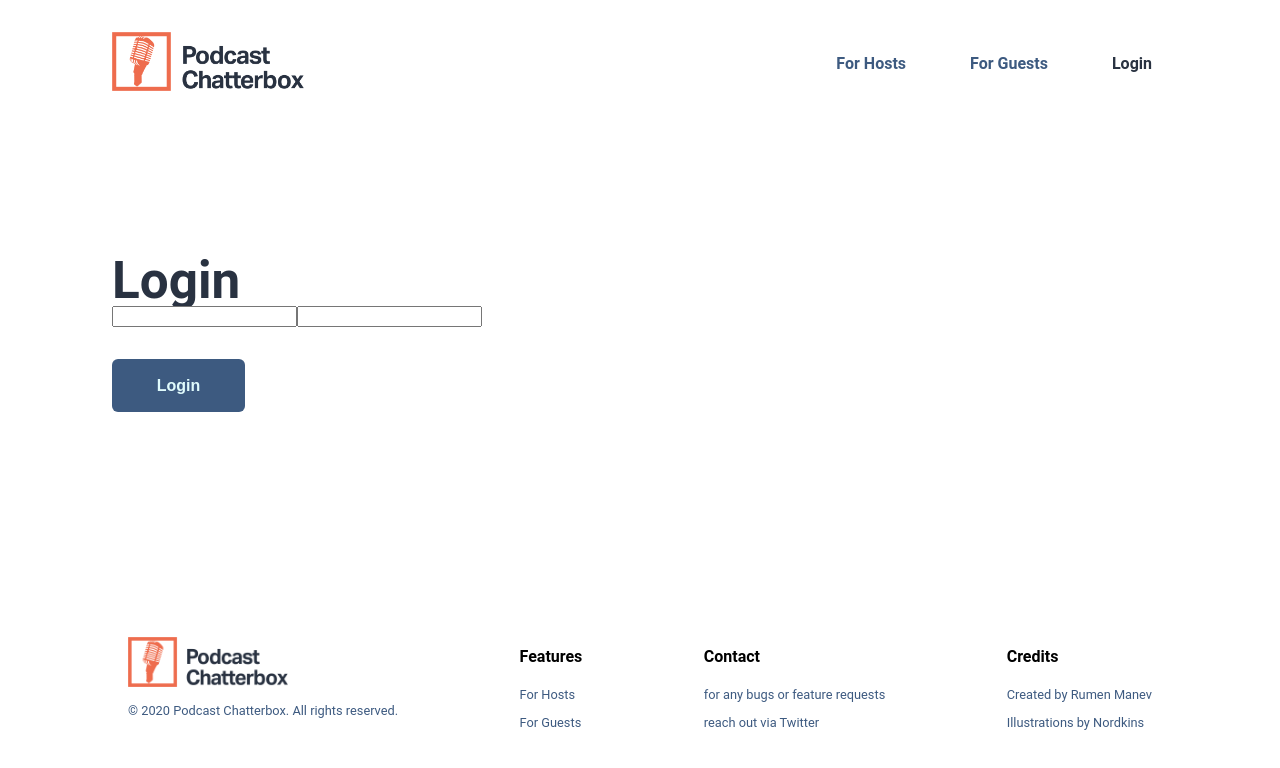
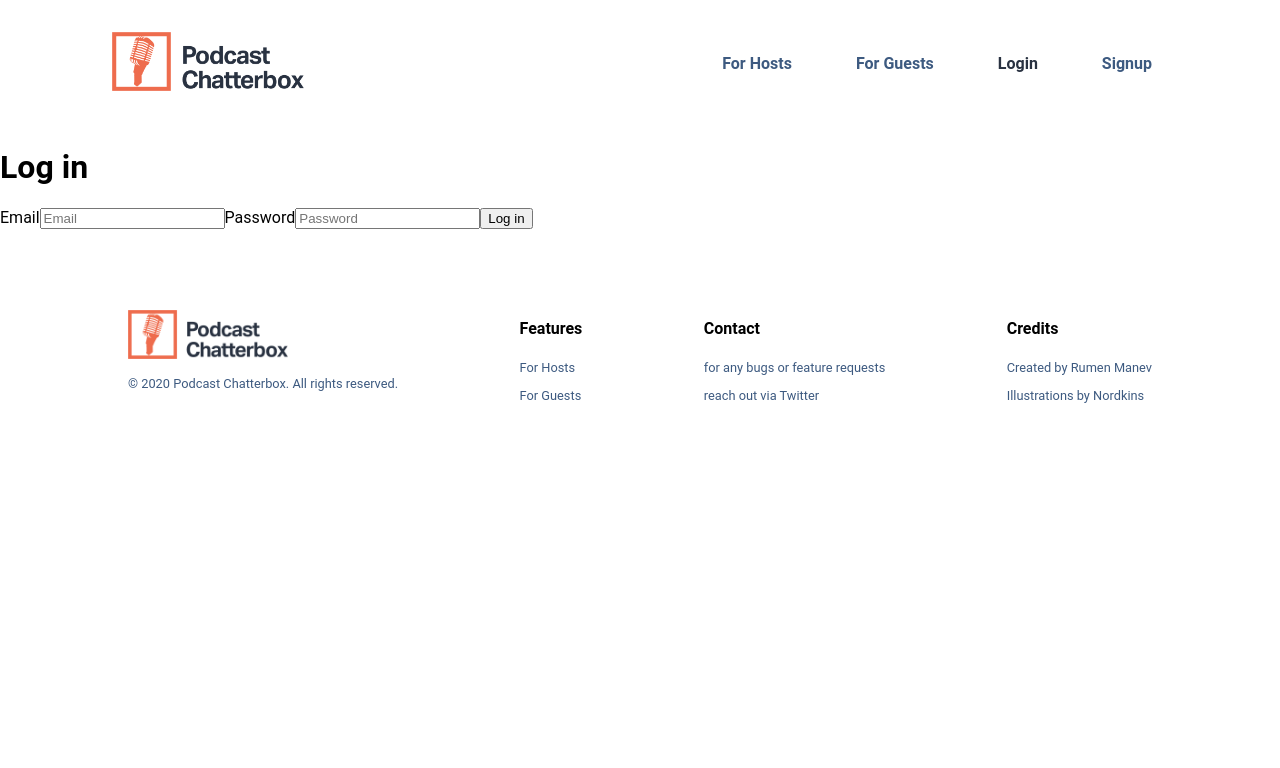
Before and after one commit to rum-n/podcast-chatterbox, a React (Create React App) app: page /login in a window 1280 px wide. Shown: the top 768 px of the page. Built offline with nearby package versions, Linux system fonts and the light colour scheme; no server answers.

Commit message:
firebase auth

```diff
--- a/package.json
+++ b/package.json
@@ -1,11 +1,12 @@
 {
-  "name": "podblabber",
+  "name": "podcast-chatterbox",
   "version": "0.1.0",
   "private": true,
   "dependencies": {
     "@testing-library/jest-dom": "^4.2.4",
     "@testing-library/react": "^9.3.2",
     "@testing-library/user-event": "^7.1.2",
+    "firebase": "^7.18.0",
     "react": "^16.13.1",
     "react-dom": "^16.13.1",
     "react-router-dom": "^5.2.0",
--- a/public/index.html
+++ b/public/index.html
@@ -11,6 +11,7 @@
     />
     <link rel="apple-touch-icon" href="%PUBLIC_URL%/logo192.png" />
     <link rel="manifest" href="%PUBLIC_URL%/manifest.json" />
+    <link href="https://fonts.googleapis.com/css2?family=Libre+Baskerville:wght@400;700&display=swap" rel="stylesheet">
     <title>Podcast Chatterbox - Find your next podcast guest!</title>
   </head>
   <body>
--- a/src/App.js
+++ b/src/App.js
@@ -4,11 +4,16 @@ import Home from './pages/Home';
 import Hosts from './pages/Hosts';
 import Guests from './pages/Guests';
 import Login from './pages/Login';
+import Signup from './pages/Signup';
+import Main from './pages/Main';
 import Nav from './components/nav/Nav';
 import Footer from './components/footer/Footer';
+import { AuthProvider } from './Auth';
+import PrivateRoute from './PrivateRoute';
 
 function App() {
   return (
+    <AuthProvider>
       <div className="App">
         <Router>
           <Nav/>
@@ -17,10 +22,13 @@ function App() {
             <Route path='/hosts' exact component={Hosts} />
             <Route path='/guests' exact component={Guests} />
             <Route path='/login' exact component={Login} />
+            <PrivateRoute path='/main' exact component={Main} />
+            <Route path='/signup' exact component={Signup} />
           </Switch>
         </Router>
         <Footer/>
       </div>
+    </AuthProvider>
   );
 }
 
--- /dev/null
+++ b/src/Auth.js
@@ -0,0 +1,41 @@
+// import React, { useEffect, useState} from 'react';
+// import app from './base';
+
+// export const AuthContext = React.createContext();
+
+// export const AuthProvider = ({ children }) => {
+//     const [currentUser, setCurrentUser] = useState(null);
+
+//     useEffect(() => {
+//         app.auth().onAuthStateChanged(setCurrentUser);
+//     }, []);
+
+//     return (
+//         <AuthContext.Provider value={{currentUser}}>
+//             {children}
+//         </AuthContext.Provider>
+//     );
+// };
+
+import React, { useEffect, useState } from "react";
+import app from "./base.js";
+
+export const AuthContext = React.createContext();
+
+export const AuthProvider = ({ children }) => {
+  const [currentUser, setCurrentUser] = useState(null);
+
+  useEffect(() => {
+    app.auth().onAuthStateChanged(setCurrentUser);
+  }, []);
+
+  return (
+    <AuthContext.Provider
+      value={{
+        currentUser
+      }}
+    >
+      {children}
+    </AuthContext.Provider>
+  );
+};
--- /dev/null
+++ b/src/PrivateRoute.js
@@ -0,0 +1,20 @@
+import React, { useContext } from 'react';
+import { Route, Redirect } from "react-router-dom";
+import { AuthContext } from './Auth';
+
+const PrivateRoute = ({ component: RouteComponent, ...rest }) => {
+    const { currentUser } = useContext(AuthContext);
+    return (
+        <Route
+        {...rest}
+        render={routeProps =>
+            !!currentUser ? (
+                <RouteComponent {...routeProps} />
+            ) : (
+            <Redirect to={"/login"} />
+            )}
+        />
+    );
+};
+
+export default PrivateRoute;
--- /dev/null
+++ b/src/base.js
@@ -0,0 +1,13 @@
+import * as firebase from 'firebase/app';
+import 'firebase/auth';
+
+const app = firebase.initializeApp({
+    apiKey: process.env.REACT_APP_FIREBASE_KEY,
+    authDomain: process.env.REACT_APP_FIREBASE_DOMAIN,
+    databaseURL: process.env.REACT_APP_FIREBASE_DATABASE,
+    projectId: process.env.REACT_APP_FIREBASE_PROJECT_ID,
+    storageBucket: process.env.REACT_APP_FIREBASE_STORAGE_BUCKET,
+    messagingSenderId: process.env.REACT_APP_FIREBASE_SENDER_ID
+});
+
+export default app
--- a/src/components/header-square/styles.css
+++ b/src/components/header-square/styles.css
@@ -6,7 +6,7 @@
     right: 0;
     top: 0;
     margin-top: 10rem;
-    margin-right: 3rem;
+
 }
 
 .square img {
--- a/src/components/nav/Nav.js
+++ b/src/components/nav/Nav.js
@@ -17,6 +17,7 @@ const Nav = () => {
                     <li><NavLink className='main-blue' to='/hosts'>For Hosts</NavLink></li>
                     <li><NavLink className='main-blue' to='/guests'>For Guests</NavLink></li>
                     <li><NavLink className='main-blue' to='/login'>Login</NavLink></li>
+                    <li><NavLink className='main-blue' to='/signup'>Signup</NavLink></li>
                 </ul>
             </nav>
         </header>
--- a/src/pages/Login.js
+++ b/src/pages/Login.js
@@ -1,18 +1,47 @@
-import React from 'react';
-import './styles.css';
+import React, { useCallback, useContext } from "react";
+import { withRouter, Redirect } from "react-router";
+import app from "./../base.js";
+import { AuthContext } from "./../Auth.js";
 
-const Login = () => {
+const Login = ({ history }) => {
+  const handleLogin = useCallback(
+    async event => {
+      event.preventDefault();
+      const { email, password } = event.target.elements;
+      try {
+        await app
+          .auth()
+          .signInWithEmailAndPassword(email.value, password.value);
+        history.push("/main");
+      } catch (error) {
+        alert(error);
+      }
+    },
+    [history]
+  );
+
+  const { currentUser } = useContext(AuthContext);
+
+  if (currentUser) {
+    return <Redirect to="/main" />;
+  }
+
   return (
-
-    <div className='intro'>
-        <h1 className='title dark-blue'>Login</h1>
-        <form>
-            <input></input>
-            <input></input>
-        </form>
-        <button>Login</button>
+    <div>
+      <h1>Log in</h1>
+      <form onSubmit={handleLogin}>
+        <label>
+          Email
+          <input name="email" type="email" placeholder="Email" />
+        </label>
+        <label>
+          Password
+          <input name="password" type="password" placeholder="Password" />
+        </label>
+        <button type="submit">Log in</button>
+      </form>
     </div>
   );
-}
+};
 
-export default Login;
+export default withRouter(Login);
--- /dev/null
+++ b/src/pages/Main.js
@@ -0,0 +1,13 @@
+import React from 'react';
+import app from './../base';
+
+const Main = () => {
+
+    return (
+        <div>
+            <li><button onClick={()=>app.auth().signOut()}>Sign Out</button></li>
+        </div>
+    )
+};
+
+export default Main;
--- /dev/null
+++ b/src/pages/Signup.js
@@ -0,0 +1,37 @@
+import React, { useCallback } from "react";
+import { withRouter } from "react-router";
+import app from "./../base";
+
+const SignUp = ({ history }) => {
+  const handleSignUp = useCallback(async event => {
+    event.preventDefault();
+    const { email, password } = event.target.elements;
+    try {
+      await app
+        .auth()
+        .createUserWithEmailAndPassword(email.value, password.value);
+      history.push("/main");
+    } catch (error) {
+      alert(error);
+    }
+  }, [history]);
+
+  return (
+    <div>
+      <h1>Sign up</h1>
+      <form onSubmit={handleSignUp}>
+        <label>
+          Email
+          <input name="email" type="email" placeholder="Email" />
+        </label>
+        <label>
+          Password
+          <input name="password" type="password" placeholder="Password" />
+        </label>
+        <button type="submit">Sign Up</button>
+      </form>
+    </div>
+  );
+};
+
+export default withRouter(SignUp);
--- a/src/pages/styles.css
+++ b/src/pages/styles.css
@@ -23,6 +23,7 @@
     font-weight: 600;
     line-height: 3.2rem;
     margin-bottom: 0;
+    font-family: 'Libre Baskerville', serif;
 }
 
 .intro {
@@ -57,3 +58,46 @@
     width: 50rem;
     margin: auto;
 }
+
+/* LOGIN */
+
+.login {
+    margin: 4rem auto 10rem auto;
+    width: 30%;
+    display: flex;
+    flex-direction: column;
+    /* border: 1px solid black; */
+    padding: 2rem;
+}
+
+.login-form {
+    display: flex;
+    flex-direction: column;
+    justify-content: space-evenly;
+    width: 60%;
+}
+
+.login-form input {
+    height: 1.8rem;
+    border-radius: 5px;
+    font-size: 0.8rem;
+    padding-left: 0.5rem;
+    border: 1px solid #3d5a80;
+}
+
+.login button {
+    border-radius: 6px;
+    width: 8rem;
+    font-size: 1rem;
+    font-weight: 800;
+    cursor: pointer;
+    padding: 0.7rem 2.5rem;
+    color: #E0FBFC;
+    background: #3d5a80;
+    border: none;
+    margin-top: 2rem;
+}
+
+.login button:hover {
+    background: #293241;
+}
```
Also changed, not shown: 2 other files (tests, documents, lock files or other folders). Lines whose indentation alone changed are shown as unchanged.
